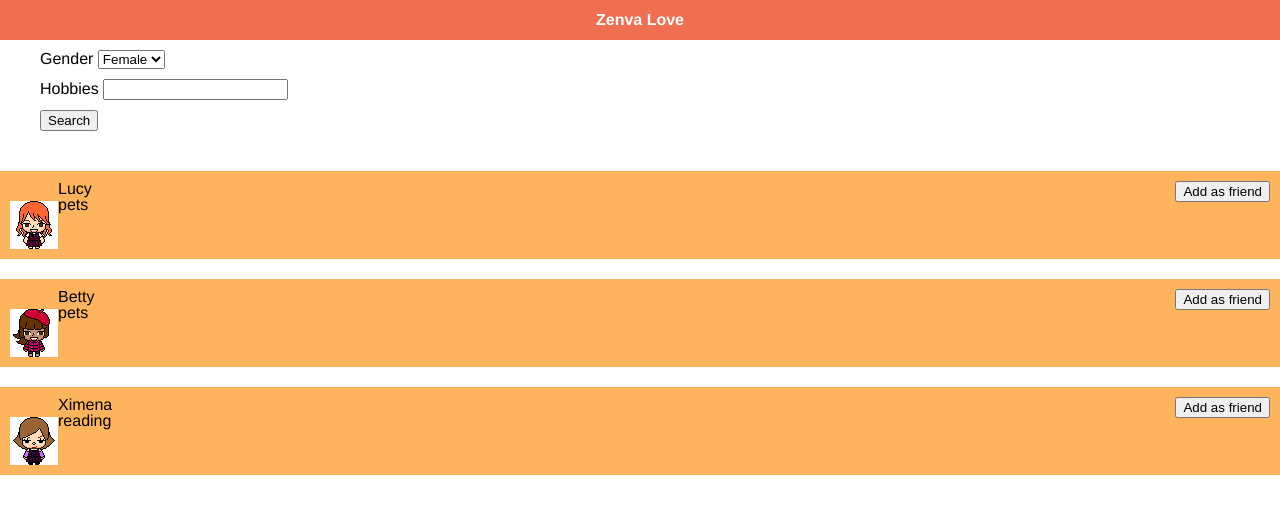
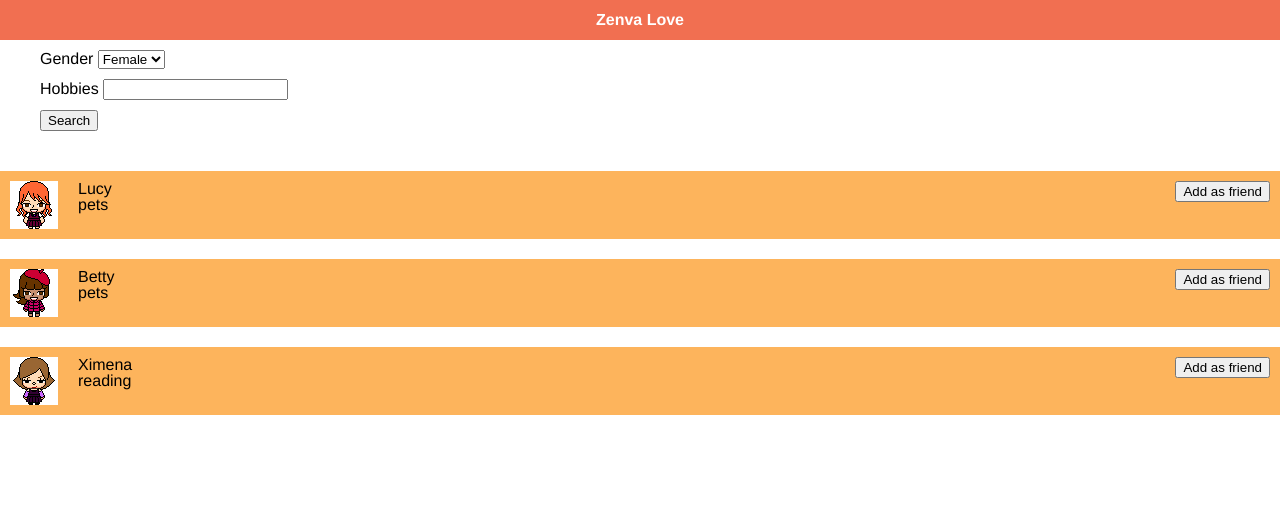
Before and after one commit to const3/const3.github.io, a Jekyll site: the page udemy/index.html, which Jekyll copies as it is, in a window 1280 px wide. Shown: the top 514 px of the page. Built offline with Jekyll 4.4.1, drawn with Linux system fonts in a browser that asks for light colours.

Commit message:
Update style.css

```diff
--- a/udemy/css/style.css
+++ b/udemy/css/style.css
@@ -32,7 +32,7 @@ h1{
 }
 .person-row img{
 	float: left;
-	margin-top: 20px;
+	margin-right: 20px;
 }
 .person-info{
 	float: left;
```
